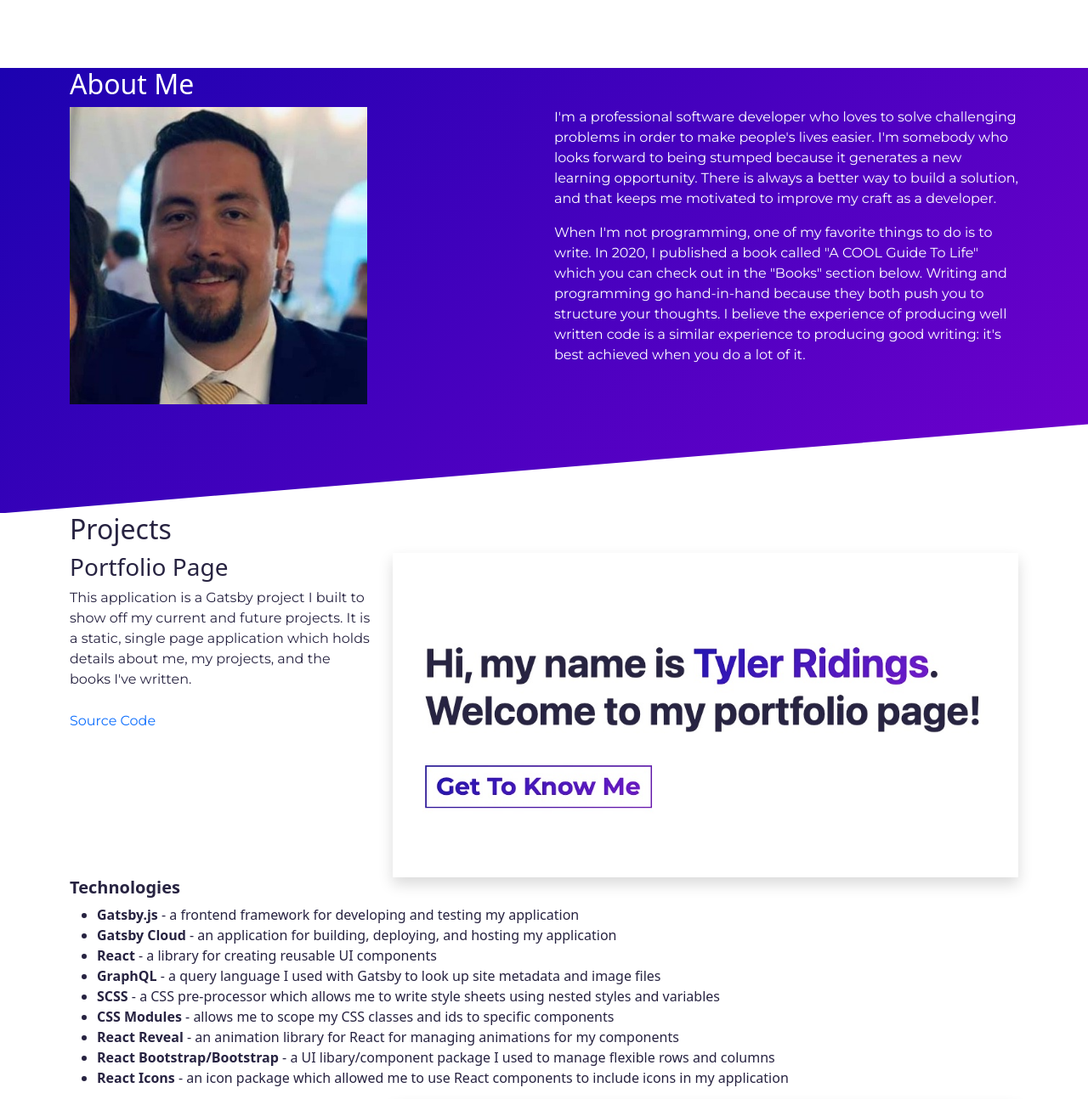
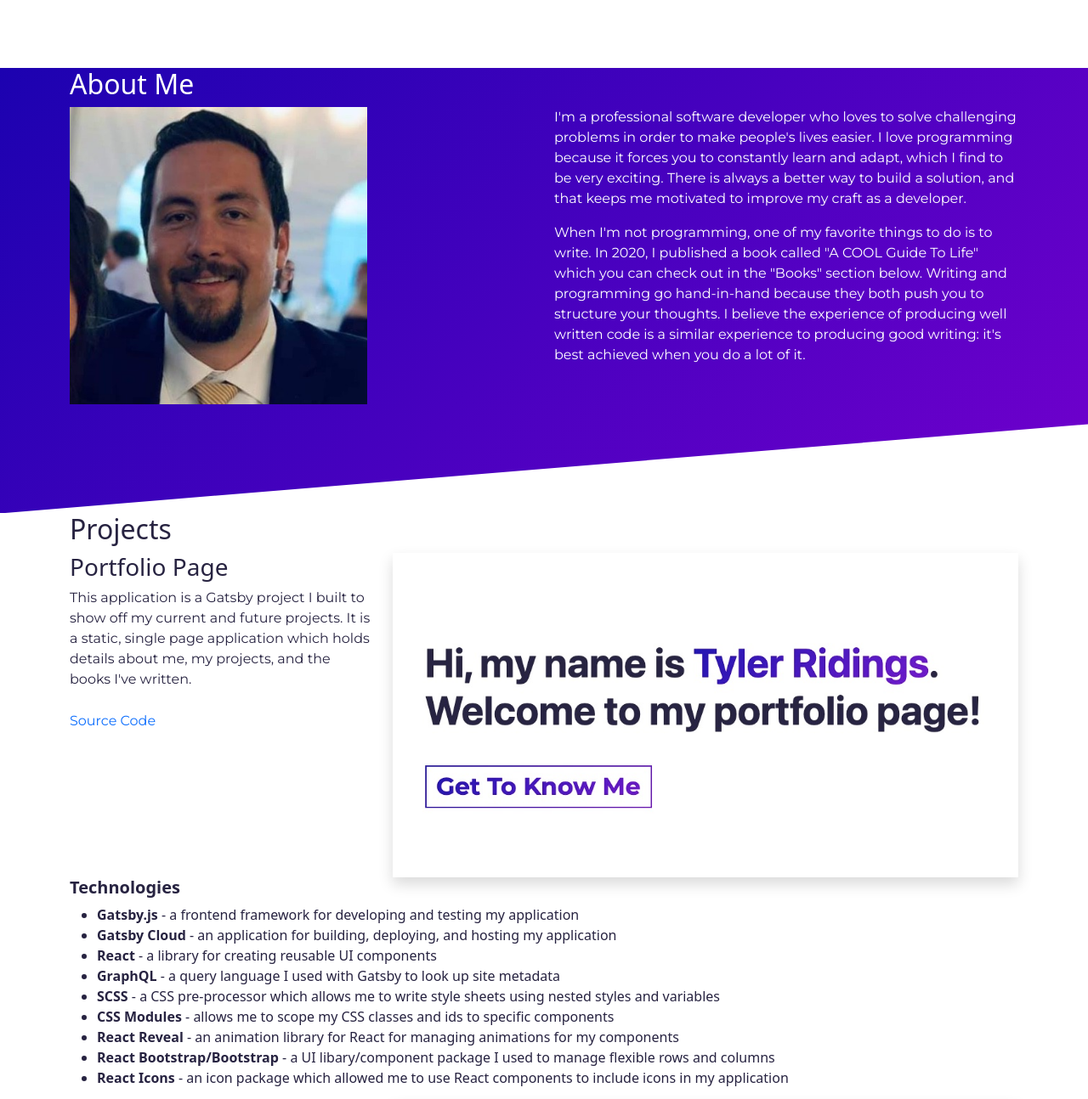
Before and after one commit to SciFiTy10/portfolio, a Gatsby site: page / in a window 1280 px wide. Shown: the part 720-2014 px from the top of the page at 85% size. Built offline with nearby package versions, Linux system fonts and the light colour scheme; Gatsby itself is replaced by a stand-in of ours.

Commit message:
update small style changes

```diff
--- a/src/Data/data.js
+++ b/src/Data/data.js
@@ -6,8 +6,8 @@ export const aboutData = {
       id: 1,
       text: `I'm a professional software developer who loves to
       solve challenging problems in order to make people's
-      lives easier. I'm somebody who looks forward to being
-      stumped because it generates a new learning opportunity.
+      lives easier. I love programming because it forces you to constantly learn and adapt,
+      which I find to be very exciting.
       There is always a better way to build a solution, and that keeps me motivated to
       improve my craft as a developer.
       `,
@@ -55,7 +55,7 @@ export const projectsData = {
         {
           id: 4,
           name: "GraphQL",
-          text: "a query language I used with Gatsby to look up site metadata and image files",
+          text: "a query language I used with Gatsby to look up site metadata",
         },
         {
           id: 5,
@@ -121,7 +121,7 @@ export const projectsData = {
       description: `This is an Alexa skill which takes the user's input and converts
       each word to how Snoop Dogg would say it. For example if the
       user’s input is “say on the contrary, that chicken was bad”
-      the skill returns “on the contrizzle that chickizzle was bizzad."`,
+      the skill returns “on the contrarizzle that chickizzle was bizzad."`,
       source: "https://github.com/SciFiTy10/talkLikeSnoop",
       url: "https://www.amazon.com/SciFiTy-Talk-Like-Snoop/dp/B07K1SHLJ8/ref=sr_1_1?dchild=1&keywords=talk+like+snoop&qid=1625369746&s=digital-skills&sr=1-1",
       technologies: [
--- a/src/components/Image/ProjectImg.js
+++ b/src/components/Image/ProjectImg.js
@@ -25,7 +25,7 @@ const ProjectImg = ({ title }) => {
           src={talk_like_snoop}
           alt="talk like snoop (alexa skill)"
           className="shadow"
-          style={{ style: "height: 50%;" }}
+          style={{ style: "height: 50%" }}
         />
       );
     case "Most Popular NYT Articles":
--- a/src/styles/Component/about.module.scss
+++ b/src/styles/Component/about.module.scss
@@ -33,7 +33,7 @@
       justify-content: center;
 
       @include respond(tab-port) {
-        padding-bottom: 6.4rem;
+        padding-bottom: 2rem;
       }
       @include respond(tab-land) {
         height: 100%;
```
